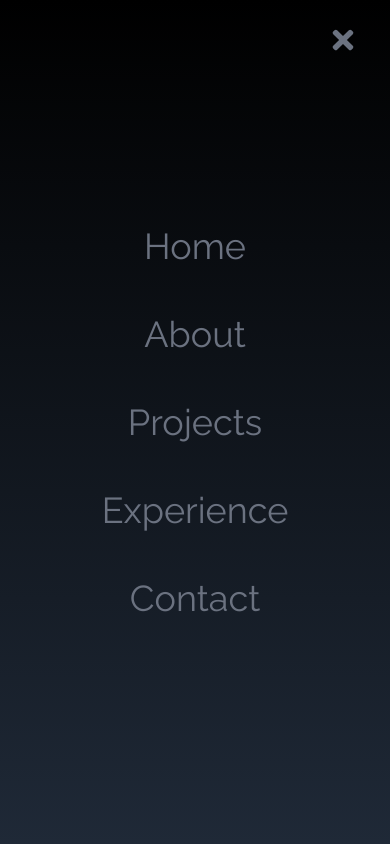
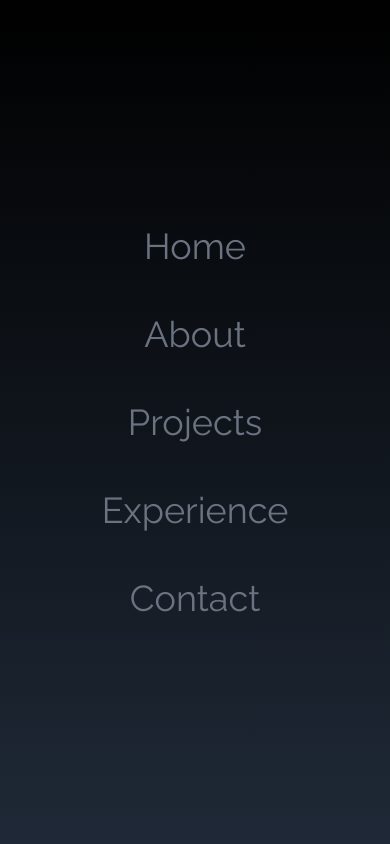
Before and after one commit to gagandeepsingh21/portfolio, a React (Create React App) app: page / in a window 390 px wide. Both pictures are taken after a click on the element 351 px from the left and 40 px from the top of the page. Shown: the top 844 px of the page. Built offline with nearby package versions, Linux system fonts and the light colour scheme.

Commit message:
changes adjusted the overlay

```diff
--- a/src/components/Experience.jsx
+++ b/src/components/Experience.jsx
@@ -98,7 +98,8 @@
 
 const Experience = () => {
   return (
-    <div name='experience' className="p-4 bg-black text-white">
+    <div name='experience' className="p-4 w-full h-Screen bg-black text-white z-40">
+        <div className='max-w-screen-lg p-4 mx-auto flex flex-col justify-center w-full h-full'>
             <h2 className="text-4xl font-bold text-center mb-8 ">Experience</h2>
             <VerticalTimeline>
                 {experiences.map((exp, index) => (
@@ -148,6 +149,7 @@
                     </div>
                 </div>
         </div>
+    </div>
   );
 };
 
--- a/src/components/NavBar.jsx
+++ b/src/components/NavBar.jsx
@@ -13,7 +13,7 @@
   ];
 
   return (
-    <div className='flex justify-between items-center w-full h-20 text-white bg-black px-4 fixed'>
+    <div className='flex justify-between items-center w-full h-20 text-white bg-black px-4 fixed z-50'>
       <div>
         <h1 className='text-5xl font-bold ml-2'>Gagan</h1>
       </div>
@@ -44,7 +44,7 @@
         {nav ? <FaTimes size={30} /> : <FaBars size={30} />}
       </div>
       {nav && (
-        <ul className='flex flex-col justify-center items-center absolute top-0 left-0 w-full h-screen bg-gradient-to-b from-black to-gray-800 text-gray-500'>
+        <ul className='flex flex-col justify-center items-center absolute top-0 left-0 w-full h-screen bg-gradient-to-b from-black to-gray-800 text-gray-500 z-50'>
           {links.map(({ id, link }) => (
             <li
               key={id}
```
Lines whose indentation alone changed are shown as unchanged.
